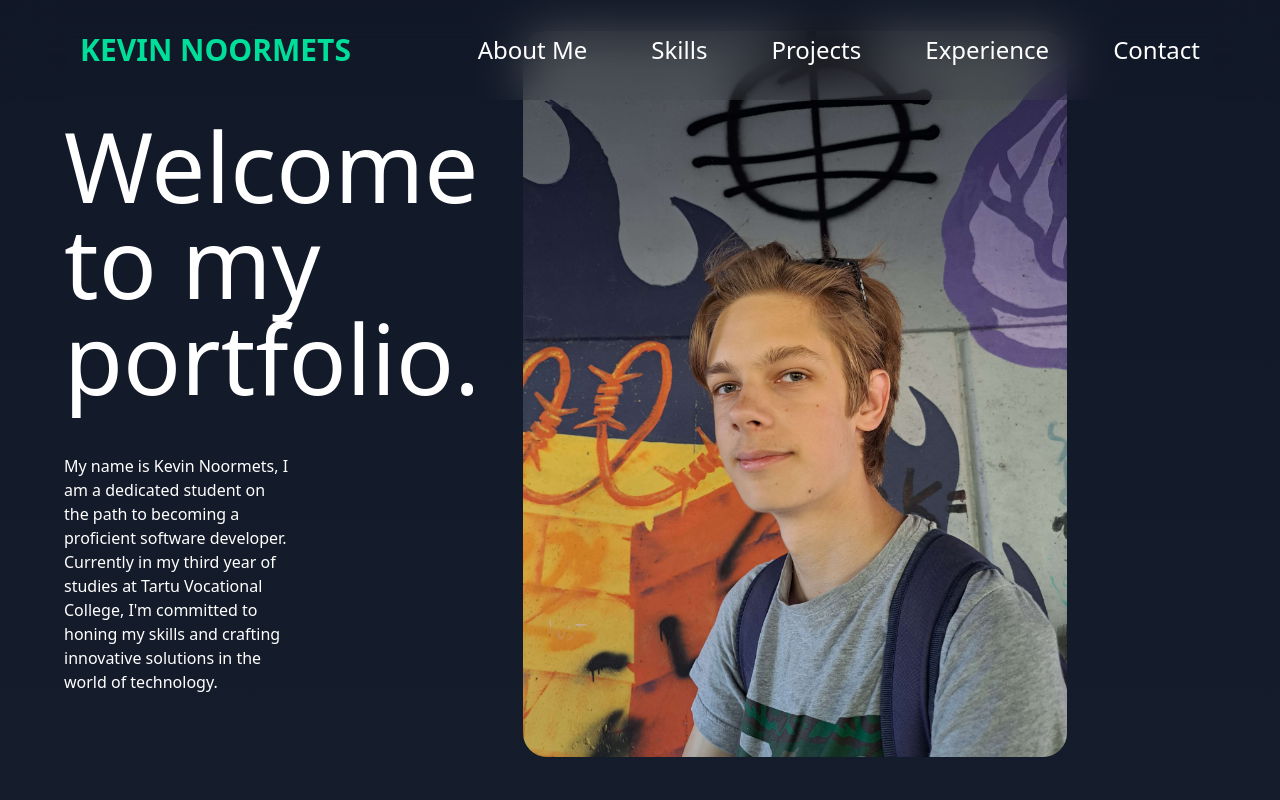
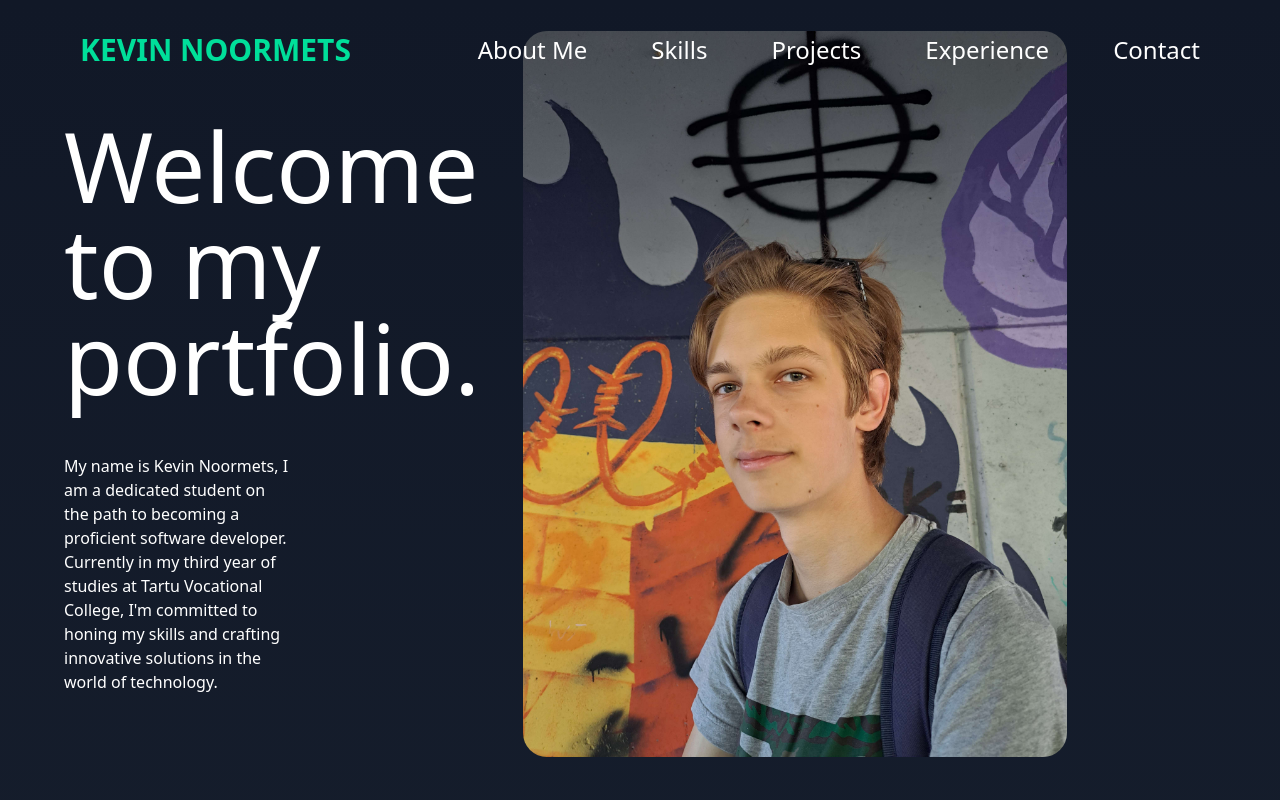
Before and after one commit to Kevinoo5/portfolio, a React (Vite) app: page / in a window 1280 px wide. Shown: the top 800 px of the page. Built offline with nearby package versions, Linux system fonts and the light colour scheme; what tailwindcss-animated would draw is missing.

Commit message:
Add and remove blur effect from navbar based on scroll distance

```diff
--- a/src/components/Navbar.jsx
+++ b/src/components/Navbar.jsx
@@ -1,15 +1,31 @@
-import { useState } from 'react';
+import { useState, useEffect } from 'react';
 import NavbarItem from "../common/NavbarItem";
 
 const Navbar = () => {
   const [showMenu, setShowMenu] = useState(false);
+  const [isBlurred, setIsBlurred] = useState(false);
+
+  useEffect(() => {
+    const handleScroll = () => {
+      const scrollPosition = window.scrollY;
+      const threshold = 400;
+      setIsBlurred(scrollPosition > threshold);
+    };
+
+    window.addEventListener('scroll', handleScroll);
+
+    // Cleanup
+    return () => {
+      window.removeEventListener('scroll', handleScroll);
+    };
+  }, []);
 
   const toggleMenu = () => {
     setShowMenu(!showMenu);
   };
 
   return (
-    <div className="flex fixed w-full z-10 backdrop-blur-xl items-center px-12 text-white">
+    <div className={`flex fixed w-full z-10 items-center px-12 text-white ${isBlurred ? 'backdrop-blur-xl' : ''}`}>
       <div className="flex-1">
         <NavbarItem title="KEVIN NOORMETS" targetId="home" customStyles="text-3xl font-bold text-[#00df9a]">
           KEVIN NOORMETS
```
